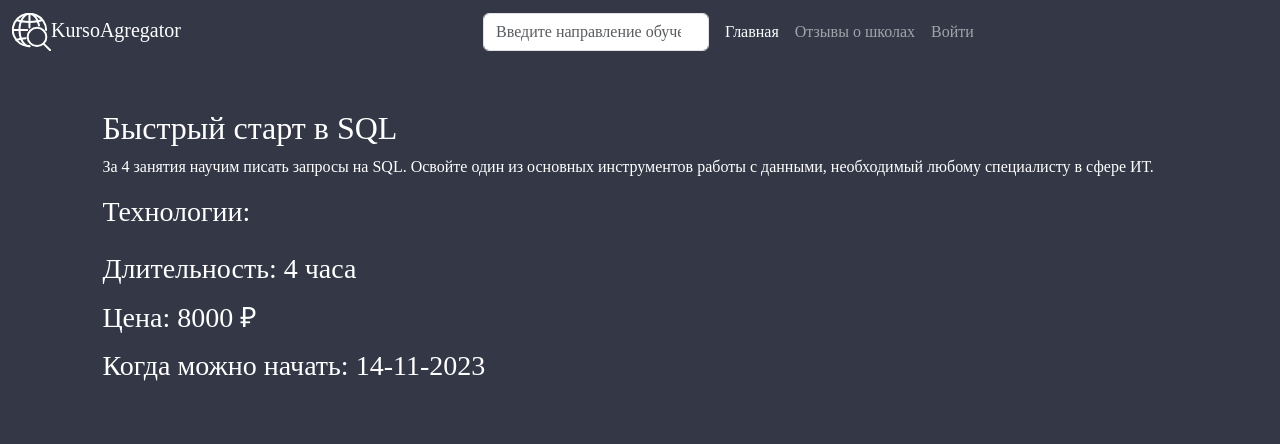
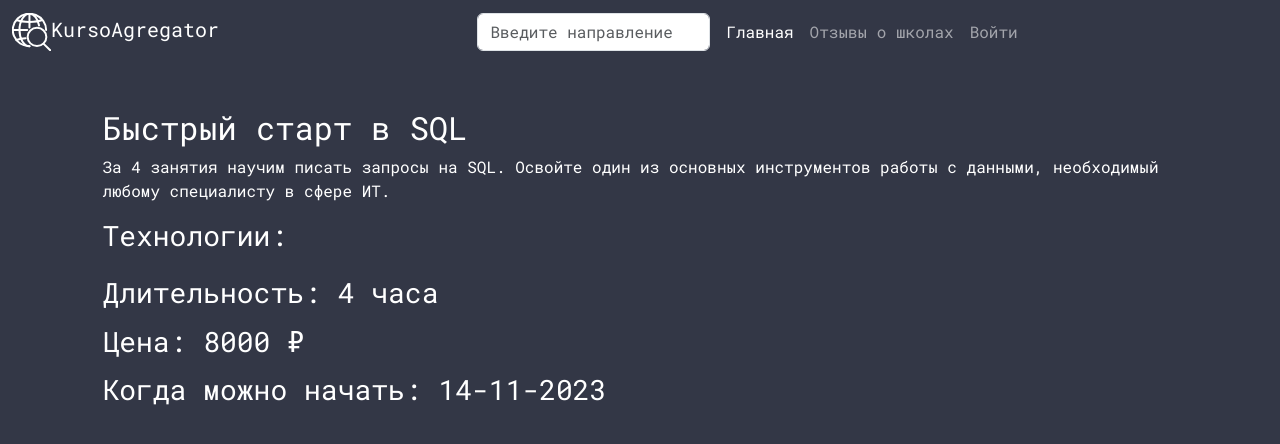
Before and after one commit to Njves/KursoAgregator, a Flask app: page /course/1 in a window 1280 px wide. Shown: the top 444 px of the page. Run offline with Flask 3, Linux system fonts and the light colour scheme; data comes from the database, SQL or seed files in the repository.

Commit message:
Теперь шрифт подгружается с гугла

```diff
--- a/app/review/routes.py
+++ b/app/review/routes.py
@@ -4,7 +4,7 @@
 
 
 @bp.route('/<int:course_id>/reviews', methods=['GET'])
-def review(course_id):
+def review_by_course_id(course_id):
     """
     Show reviews by course id
     """
@@ -13,7 +13,7 @@
 
 
 @bp.route('/reviews', methods=['GET'])
-def review(course_id):
+def all_reviews(course_id):
     """
     Show reviews by course id
     """
--- a/app/static/style/base.css
+++ b/app/static/style/base.css
@@ -1,6 +1,6 @@
 body {
     background-color: rgba(51, 55, 70, 1);
-    font-family: "Roboto Mono", serif;
+    font-family: 'Roboto Mono', monospace;
 }
 * {
     color: white;
--- a/app/static/style/course.css
+++ b/app/static/style/course.css
@@ -1,6 +1,5 @@
 body {
     background-color: rgba(51, 55, 70, 1);
-    font-family: "Roboto Mono", serif;
 }
 main {
     padding-left: 8%;
--- a/app/templates/base.html
+++ b/app/templates/base.html
@@ -6,7 +6,9 @@
   <title>{% block title %} {% endblock %}</title>
   <link href="https://cdn.jsdelivr.net/npm/bootstrap@5.3.2/dist/css/bootstrap.min.css" rel="stylesheet" integrity="sha384-T3c6CoIi6uLrA9TneNEoa7RxnatzjcDSCmG1MXxSR1GAsXEV/Dwwykc2MPK8M2HN" crossorigin="anonymous">
   <link href="{{ url_for('static', filename='style/base.css', v=1) }} }}" rel="stylesheet" crossorigin="anonymous">
-
+  <link rel="preconnect" href="https://fonts.googleapis.com">
+  <link rel="preconnect" href="https://fonts.gstatic.com" crossorigin>
+  <link href="https://fonts.googleapis.com/css2?family=Inter&family=Roboto+Mono&display=swap" rel="stylesheet">
 </head>
 <body>
 <nav class="navbar navbar-expand-lg navbar-dark" id="navbar" style="background-color: rgba(51, 55, 70, 1);">
```
